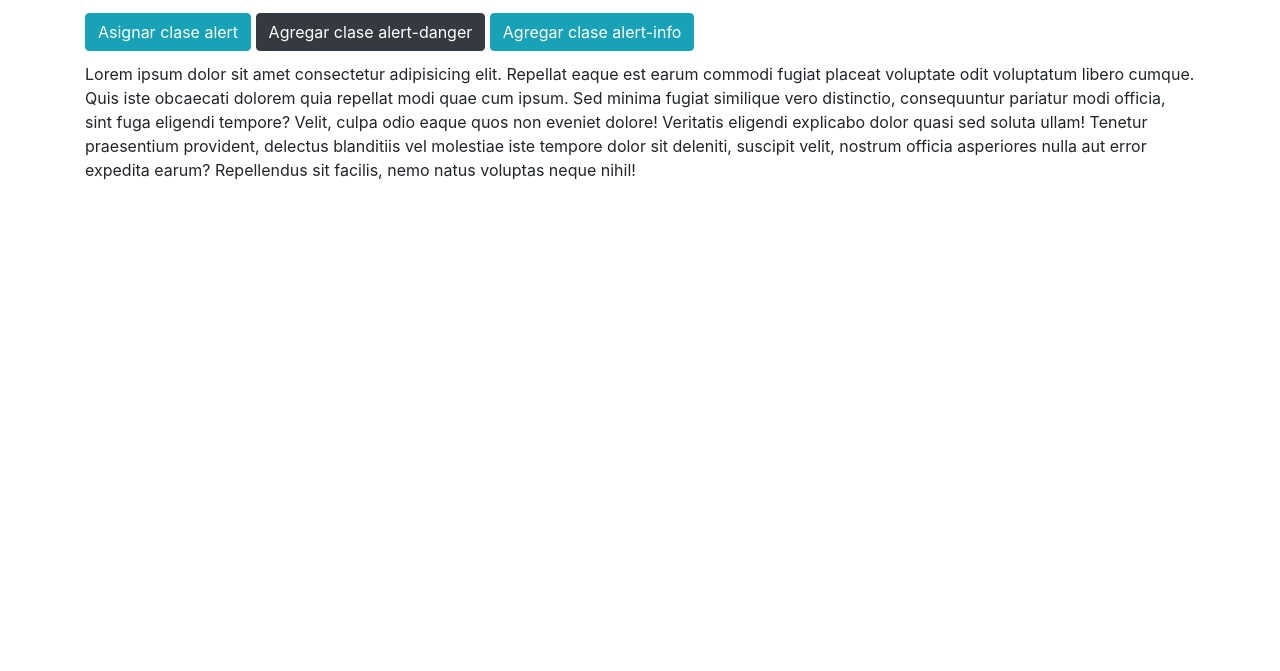
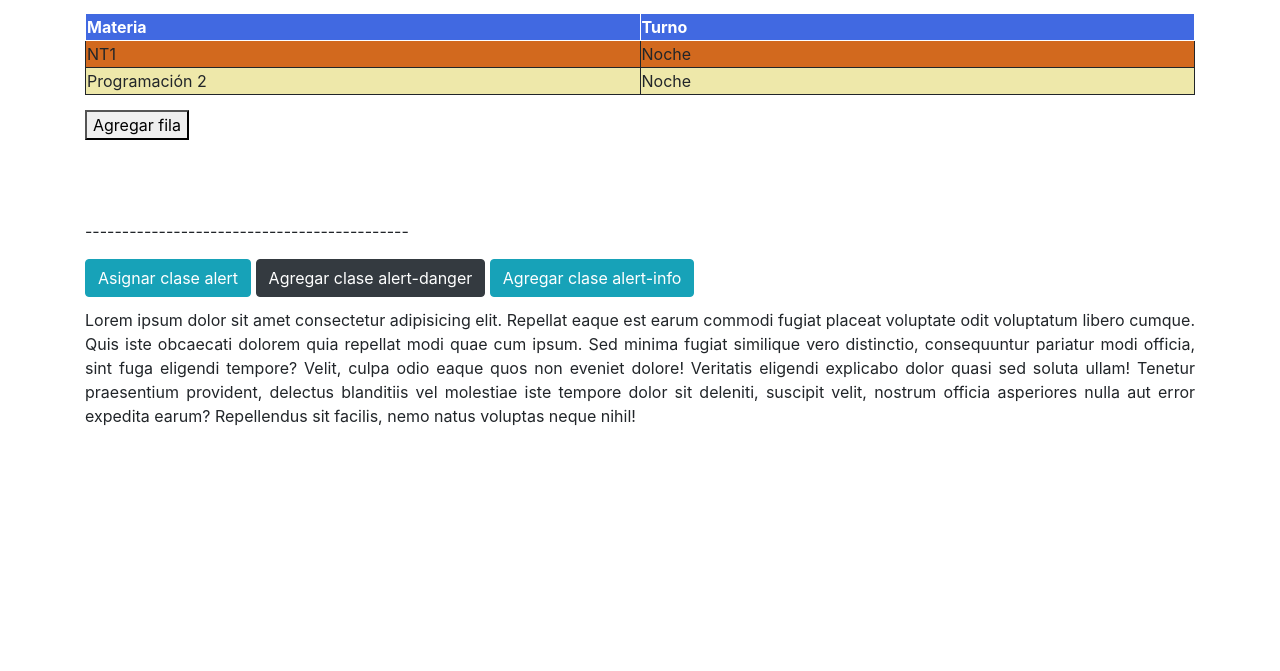
Before and after one commit to diegosper/repo-autoestudio-pnt1, a plain HTML site: page js/ejercicio02/index.html in a window 1280 px wide. Shown: the part 129-800 px from the top of the page. Drawn offline with Linux system fonts and the light colour scheme.

Commit message:
avances ejercicio 2 js

```diff
--- a/js/ejercicio02/index.html
+++ b/js/ejercicio02/index.html
@@ -10,14 +10,38 @@
     <link rel="stylesheet" href="style.css" />
 </head>
 
+<div class="container">
+
 <body>
     <h1>Javascript - PNT1</h1>
     <h2>Ejercicio 2 - tablas</h2>
     <p>No prestarle atención a los botones de abajo...</p>
 
+    <table id="tablaManipulada">
+        <thead>
+            <tr class="row-head">
+                <th>Materia</th>
+                <th>Turno</th>
+            </tr>
+        </thead>
+        <tbody id="tableBody">
+            <tr class="row-odd">
+                <td>NT1</td>
+                <td>Noche</td>
+            </tr>
+            <tr class="row-even">
+                <td>Programación 2</td>
+                <td>Noche</td>
+            </tr>
 
 
-    <div class="container">
+        </tbody>
+    </table>
+
+<button class="boton" id="botonAgregarFila" onclick="agregarFila('tableBody')">Agregar fila</button>
+
+    <p> <br> --------------------------------------------</p>
+
 
         <div class="botones">
             <button class="btn btn-info" onclick="asignarClase('alert')">Asignar clase alert</button>
--- a/js/ejercicio02/main.js
+++ b/js/ejercicio02/main.js
@@ -2,7 +2,6 @@ function asignarClase(clase){
 let div  = document.getElementById('boxEstilos');
 
 div.className = clase;
-
 }
 
 function agregarClase(clase){
@@ -10,3 +9,13 @@ function agregarClase(clase){
 
     div.classList.add(clase);
 }
+
+function agregarFila (id){
+    let tabla = document.getElementById(id);
+
+    let tr = document.createElement("tr");
+    tr.className = "row";
+    tr.innerText = "NUEVA FILA"
+
+    tabla.append(tr);
+}
--- a/js/ejercicio02/style.css
+++ b/js/ejercicio02/style.css
@@ -1,10 +1,42 @@
 .container{
     display: flex;
     flex-direction: column;
-    width: fit-content;
-
+    width: auto;
 }
 
 .botones{
     margin-bottom: 1%;
 }
+
+.box{
+    text-align: justify;
+}
+.row-even{
+    background-color: palegoldenrod;
+}
+
+.row-odd{
+    background-color: chocolate;
+}
+
+.row-head{
+    background-color: royalblue;
+    color: white;
+}
+
+table{
+    border: solid 1px black;
+    margin-bottom: 2vw;
+}
+
+td, th{
+    border: solid 1px;
+    width: 50%;
+
+}
+
+#botonAgregarFila{
+    margin-top: -1%;
+    margin-bottom: 5%;
+    width: fit-content;
+}
```
